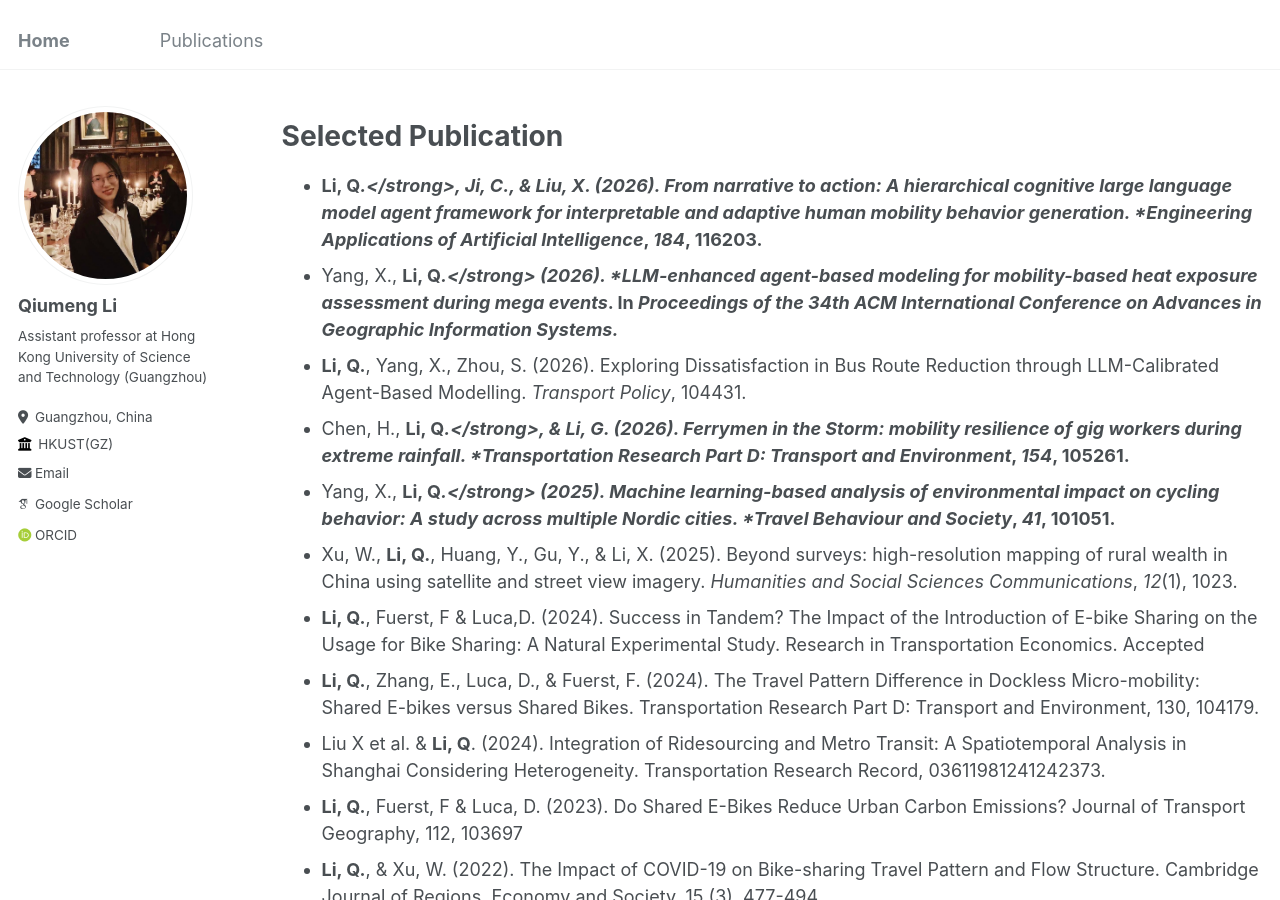
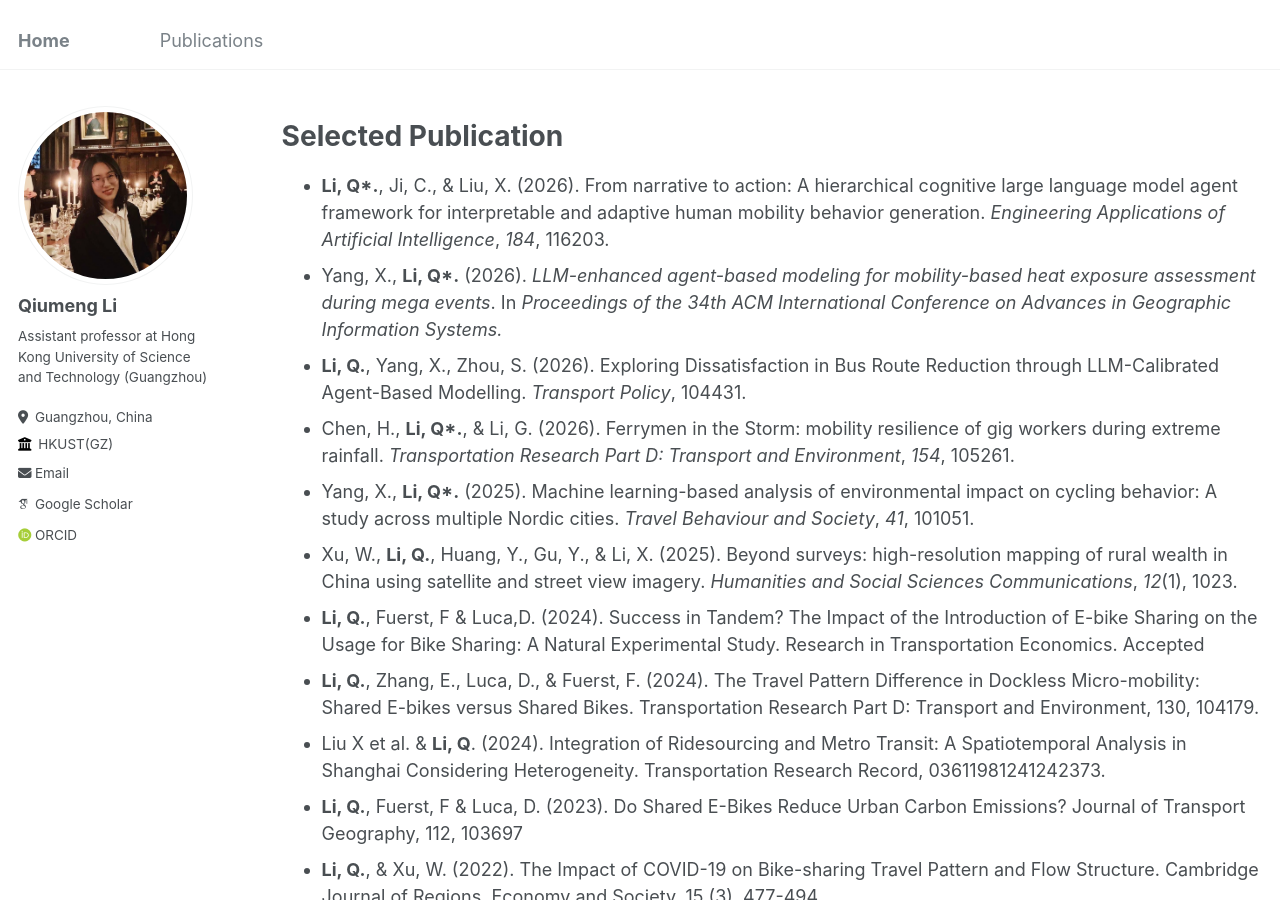
Before and after one commit to qiumengl/qiumengl.github.io, a Jekyll site: the page built from _pages/publications.md, in a window 1280 px wide and 900 px high. Built offline with Jekyll 4.4.1, drawn with Linux system fonts in a browser that asks for light colours; some web fonts are replaced; part of the change alters nothing that is shown.

Commit message:
Fix starred author formatting in publications

```diff
--- a/_pages/publications.md
+++ b/_pages/publications.md
@@ -12,11 +12,11 @@ Selected Publication
 ----- -->
 
 
-* <strong>Li, Q*.</strong>, Ji, C., & Liu, X. (2026). From narrative to action: A hierarchical cognitive large language model agent framework for interpretable and adaptive human mobility behavior generation. *Engineering Applications of Artificial Intelligence*, *184*, 116203.
-* Yang, X., <strong>Li, Q*.</strong> (2026). *LLM-enhanced agent-based modeling for mobility-based heat exposure assessment during mega events*. In *Proceedings of the 34th ACM International Conference on Advances in Geographic Information Systems.*
+* <strong>Li, Q&#42;.</strong>, Ji, C., & Liu, X. (2026). From narrative to action: A hierarchical cognitive large language model agent framework for interpretable and adaptive human mobility behavior generation. *Engineering Applications of Artificial Intelligence*, *184*, 116203.
+* Yang, X., <strong>Li, Q&#42;.</strong> (2026). *LLM-enhanced agent-based modeling for mobility-based heat exposure assessment during mega events*. In *Proceedings of the 34th ACM International Conference on Advances in Geographic Information Systems.*
 * **Li, Q.**, Yang, X., Zhou, S. (2026). Exploring Dissatisfaction in Bus Route Reduction through LLM-Calibrated Agent-Based Modelling. *Transport Policy*, 104431.
-* Chen, H., <strong>Li, Q*.</strong>, & Li, G. (2026). Ferrymen in the Storm: mobility resilience of gig workers during extreme rainfall. *Transportation Research Part D: Transport and Environment*, *154*, 105261.
-* Yang, X., <strong>Li, Q*.</strong> (2025). Machine learning-based analysis of environmental impact on cycling behavior: A study across multiple Nordic cities. *Travel Behaviour and Society*, *41*, 101051.
+* Chen, H., <strong>Li, Q&#42;.</strong>, & Li, G. (2026). Ferrymen in the Storm: mobility resilience of gig workers during extreme rainfall. *Transportation Research Part D: Transport and Environment*, *154*, 105261.
+* Yang, X., <strong>Li, Q&#42;.</strong> (2025). Machine learning-based analysis of environmental impact on cycling behavior: A study across multiple Nordic cities. *Travel Behaviour and Society*, *41*, 101051.
 * Xu, W., **Li, Q.**, Huang, Y., Gu, Y., & Li, X. (2025). Beyond surveys: high-resolution mapping of rural wealth in China using satellite and street view imagery. *Humanities and Social Sciences Communications*, *12*(1), 1023.
 * **Li, Q.**, Fuerst, F & Luca,D. (2024). Success in Tandem? The Impact of the Introduction of E-bike Sharing on the Usage for Bike Sharing: A Natural Experimental Study.  Research in Transportation Economics. Accepted
 * **Li, Q.**, Zhang, E., Luca, D., & Fuerst, F. (2024). The Travel Pattern Difference in Dockless Micro-mobility: Shared E-bikes versus Shared Bikes. Transportation Research Part D: Transport and Environment, 130, 104179.
```
